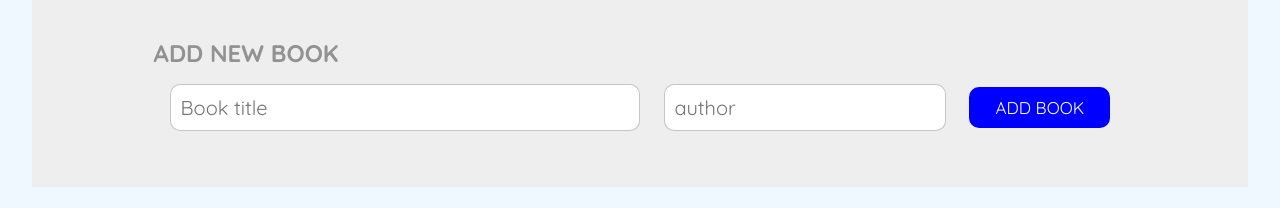
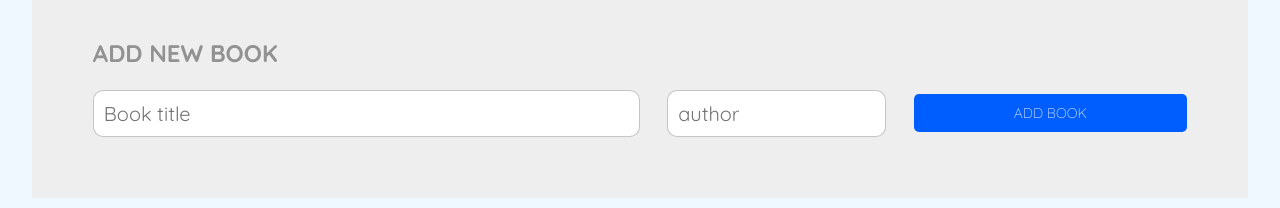
Before and after one commit to Tobby8629/book-store, a React (Create React App) app: page / in a window 1280 px wide. Shown: the part 193-401 px from the top of the page. Built offline with nearby package versions, Linux system fonts and the light colour scheme; no server answers.

Commit message:
Add sttyles to the project

```diff
--- a/package.json
+++ b/package.json
@@ -8,8 +8,10 @@
     "@testing-library/react": "^13.4.0",
     "@testing-library/user-event": "^13.5.0",
     "axios": "^1.3.4",
+    "dotenv": "^16.0.3",
     "prop-types": "^15.8.1",
     "react": "^18.2.0",
+    "react-circular-progressbar": "^2.1.0",
     "react-dom": "^18.2.0",
     "react-redux": "^8.0.5",
     "react-router-dom": "^6.8.1",
--- a/src/App.css
+++ b/src/App.css
@@ -90,7 +90,7 @@ nav li {
 }
 
 .all {
-  width: 80%;
+  width: 95%;
   margin: 0 auto;
   padding: 2.5rem 0;
   border-bottom: 2px solid rgb(123, 123, 123);
@@ -181,4 +181,8 @@ nav li {
   .menubar {
     display: none;
   }
+
+  .all {
+    width: 90%;
+  }
 }
--- a/src/component/Book.jsx
+++ b/src/component/Book.jsx
@@ -12,13 +12,14 @@ function Book() {
   }, [dispatch]);
   return (
     <div className="all">
-      {book.map((book) => (
+      {book.map((book, index) => (
         <Bookeach
           key={book.id}
           title={book.title}
           author={book.author}
           id={book.id}
           category={book.category}
+          index={index}
         />
       ))}
     </div>
--- a/src/component/Bookeach.jsx
+++ b/src/component/Bookeach.jsx
@@ -1,12 +1,15 @@
 import React from 'react';
 import PropTypes from 'prop-types';
 import { useDispatch } from 'react-redux';
+import { CircularProgressbar } from 'react-circular-progressbar';
 import { categoryBook, deleteapi } from '../redux/books/Bookslice';
+import 'react-circular-progressbar/dist/styles.css';
 
 function Bookeach({
-  title, author, id, category,
+  title, author, id, category, index,
 }) {
   const dispatch = useDispatch();
+
   const handledelete = (num) => {
     dispatch(deleteapi({ id: num }));
   };
@@ -14,8 +17,11 @@ function Bookeach({
     dispatch(categoryBook({ catego: cat }));
   };
 
+  const val = 64;
+
   return (
     <div className="books">
+      <div className="left-book">
         <div className="book">
           <h4>book genre</h4>
           <h3>{title}</h3>
@@ -25,9 +31,33 @@ function Bookeach({
         <div className="btns">
           <button type="submit">comments</button>
           <button type="submit" onClick={() => { handledelete(id); }}>remove</button>
-        <button type="submit" onClick={() => { handlefilter(category); }}> filter catergory </button>
+          <button type="submit" onClick={() => { handlefilter(category); }}> edit </button>
         </div>
       </div>
+      <div className="right-book">
+        <div className="circle-num">
+          <div className="circle">
+            <CircularProgressbar value={val} />
+          </div>
+          <div className="num">
+            <p>
+              {val}
+              %
+            </p>
+            <p>completed</p>
+          </div>
+        </div>
+        <div className="current-chap">
+          <h2>CURRENT CHAPTER</h2>
+          <p>
+            chapter
+            {index}
+          </p>
+          <button type="button" className="add">update progress</button>
+        </div>
+      </div>
+    </div>
+
   );
 }
 
@@ -36,6 +66,7 @@ Bookeach.propTypes = {
   author: PropTypes.string.isRequired,
   category: PropTypes.string.isRequired,
   id: PropTypes.string.isRequired,
+  index: PropTypes.number.isRequired,
 };
 
 export default Bookeach;
--- a/src/component/Form.jsx
+++ b/src/component/Form.jsx
@@ -23,7 +23,7 @@ function Form() {
       <form onSubmit={handleadd}>
         <input type="text" placeholder="Book title" id="book" value={tate.title} onChange={(e) => settate({ ...tate, title: e.target.value })} />
         <input type="text" placeholder="author" id="author" value={tate.author} onChange={(e) => settate({ ...tate, author: e.target.value, item_id: `item${Math.floor(Math.random() * 1000)}` })} />
-        <button className="add" type="submit">ADD BOOK</button>
+        <button className="add addbook" type="submit">ADD BOOK</button>
       </form>
     </div>
 
--- a/src/component/book.css
+++ b/src/component/book.css
@@ -14,21 +14,25 @@
   color: gray;
 }
 
+.book h3 {
+  text-transform: capitalize;
+}
+
 .book p,
 .btns button {
-  color: rgb(129, 123, 249);
-  font-weight: 100;
+  color: rgb(62, 91, 255);
+  font-weight: 300;
 }
 
 .btns {
-  margin-top: 1.5rem;
+  margin: 0.5rem 0;
 }
 
 .btns button {
   border: none;
   outline: none;
   margin-right: 5px;
-  padding: 3px 5px;
+  padding: 0 5px;
   background-color: transparent;
   font-size: 17px;
   border-right: 1px solid rgb(172, 170, 170);
@@ -41,14 +45,14 @@
 /** form **/
 .all form {
   display: flex;
+  flex-direction: column;
   align-items: center;
-  justify-content: space-between;
-  padding: 1rem;
+  padding: 1rem 0;
 }
 
 .all form input {
   padding: 10px;
-  margin: 0;
+  margin: 5px 0;
   height: 100%;
   border-radius: 10px;
   font-size: 20px;
@@ -56,25 +60,123 @@
   border: 0.1px solid rgba(104, 104, 104, 0.382);
 }
 
-.addh2 {
+.add {
+  width: 170px;
+  background-color: rgb(0, 94, 255);
+  padding: 8px 0;
+  margin: 10px 0;
+  font-size: 14px;
+  font-weight: 100;
+  border-radius: 5px;
+  border: none;
+  outline: none;
+  color: rgba(255, 255, 255, 0.837);
+  text-transform: uppercase;
+}
+
+.num {
+  display: flex;
+  margin: 5px 0;
+}
+
+.num p {
+  margin-right: 5px;
+  font-size: 18px;
+}
+
+.current-chap h2 {
+  font-size: 16px;
+  margin: 2px 0;
+  font-weight: 300;
   color: rgb(146, 146, 146);
 }
 
-#book {
-  width: 50%;
+.current-chap p {
+  font-size: 17px;
 }
 
-#author {
-  width: 30%;
+.circle {
+  display: none;
 }
 
-.add {
-  width: 15%;
-  background-color: blue;
-  padding: 10px;
-  font-size: 17px;
-  border-radius: 10px;
-  border: none;
-  outline: none;
-  color: white;
+@media (min-width: 768px) {
+  .books {
+    display: flex;
+    flex-direction: row;
+  }
+
+  .left-book {
+    width: 50%;
+  }
+
+  .btns {
+    display: flex;
+    margin-top: 1.5rem;
+  }
+
+  .all form {
+    flex-direction: row;
+    justify-content: space-between;
+  }
+
+  .addh2 {
+    color: rgb(146, 146, 146);
+  }
+
+  #book {
+    width: 50%;
+  }
+
+  #author {
+    width: 20%;
+  }
+
+  .addbook {
+    width: 25%;
+    padding: 10px;
+  }
+
+  /** right book **/
+
+  .right-book {
+    display: flex;
+    align-items: center;
+  }
+
+  .circle-num {
+    display: flex;
+    align-items: center;
+    border-right: 2px solid gray;
+    padding: 1rem 1.5rem;
+  }
+
+  .circle {
+    display: block;
+    height: 60px;
+    width: 60px;
+  }
+
+  .num {
+    flex-direction: column;
+  }
+
+  .num p {
+    text-align: center;
+    font-weight: 600;
+    font-size: 22px;
+  }
+
+  .current-chap p {
+    margin-bottom: 15px;
+  }
+
+  .num p:last-child {
+    color: rgb(146, 146, 146);
+    font-size: 14px;
+    font-weight: 300;
+  }
+
+  .current-chap {
+    padding: 1rem 2rem;
+  }
 }
```
Also changed, not shown: 2 other files (tests, documents, lock files or other folders). Lines whose indentation alone changed are shown as unchanged.
